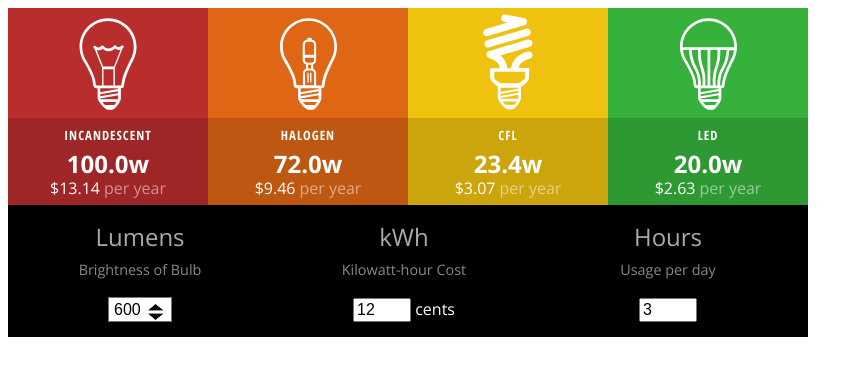
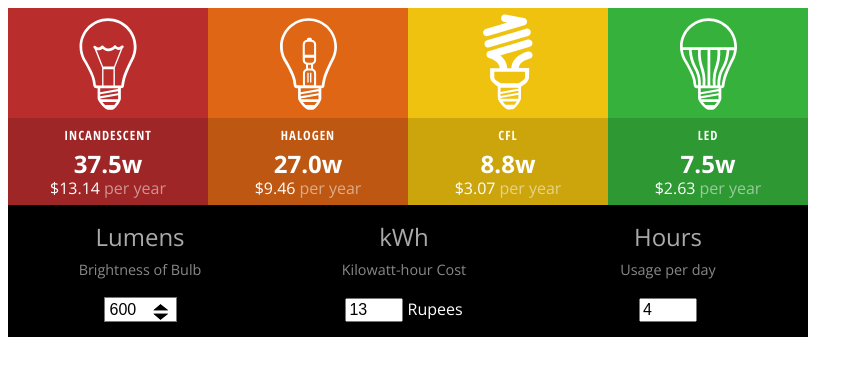
Before and after one commit to babumiriyala/Ang_Calc, a plain HTML site: page index.html in a window 1280 px wide. Shown: the whole page, without its empty margins (0-863 px from the left). Drawn offline with nearby package versions, Linux system fonts and the light colour scheme.

Commit message:
updated Pricetag

```diff
--- a/assets/calculator.js
+++ b/assets/calculator.js
@@ -6,9 +6,25 @@
     app.controller('CalculatorController', ['$scope', function($scope){
 
 
-        alert('Sucess');
+        $scope.lumen_options = [300, 600, 900, 1125, 1600];
+        $scope.current_lumens = 600;
+        $scope.current_cost = 13;
+        $scope.current_hours = 4;
+        $scope.total_days = 365;
 
+        $scope.inc_conversion = .0625;
+        $scope.hal_conversion = .0450;
+        $scope.cfl_conversion = .0146;
+        $scope.led_conversion = .0125;
 
+        $scope.calculate = function () {
+           $scope.inc_wattage = ($scope.current_lumens * $scope.inc_conversion).toFixed(1);
+           $scope.hal_wattage = ($scope.current_lumens * $scope.hal_conversion).toFixed(1);
+           $scope.cfl_wattage = ($scope.current_lumens * $scope.cfl_conversion).toFixed(1);
+           $scope.led_wattage = ($scope.current_lumens * $scope.led_conversion).toFixed(1);
+        }
+
+        $scope.calculate();
     }]);
 
 })();
--- a/index.html
+++ b/index.html
@@ -16,28 +16,28 @@
                 <section class="inc">
                     <div>
                         <h4>Incandescent</h4>
-                        <p>100.0</p>
+                        <p>{{inc_wattage}}</p>
                         <p>13.14</p>
                     </div>
                 </section>
                 <section class="hal">
                     <div>
                         <h4>Halogen</h4>
-                        <p>72.0</p>
+                        <p>{{hal_wattage}}</p>
                         <p>9.46</p>
                     </div>
                 </section>
                 <section class="cfl">
                     <div>
                         <h4>CFL</h4>
-                        <p>23.4</p>
+                        <p>{{cfl_wattage}}</p>
                         <p>3.07</p>
                     </div>
                 </section>
                 <section class="led">
                     <div>
                         <h4>LED</h4>
-                        <p>20.0</p>
+                        <p>{{led_wattage}}</p>
                         <p>2.63</p>
                     </div>
                 </section>
@@ -46,20 +46,19 @@
                 <div>
                     <h4>Lumens</h4>
                     <p>Brightness <br>of Bulb</p>
-                    <select name="" id="">
-                        <option value="600">600</option>
-                        <option value="900">900</option>
+                    <select ng-change="calculate()" ng-model="current_lumens" ng-options="o as o for o in lumen_options">
+
                     </select>
                 </div>
                 <div>
                     <h4>kWh</h4>
                     <p>Kilowatt-<br>hour Cost</p>
-                    <input type="number" value="12"> cents
+                    <input type="number" ng-model="current_cost" value="{{current_cost}}"> Rupees
                 </div>
                 <div>
                     <h4>Hours</h4>
                     <p>Usage <br>per day</p>
-                    <input type="number" value="3">
+                    <input type="number" ng-model="current_hours" value="{{current_hours}}">
                 </div>
             </form>
 
```
